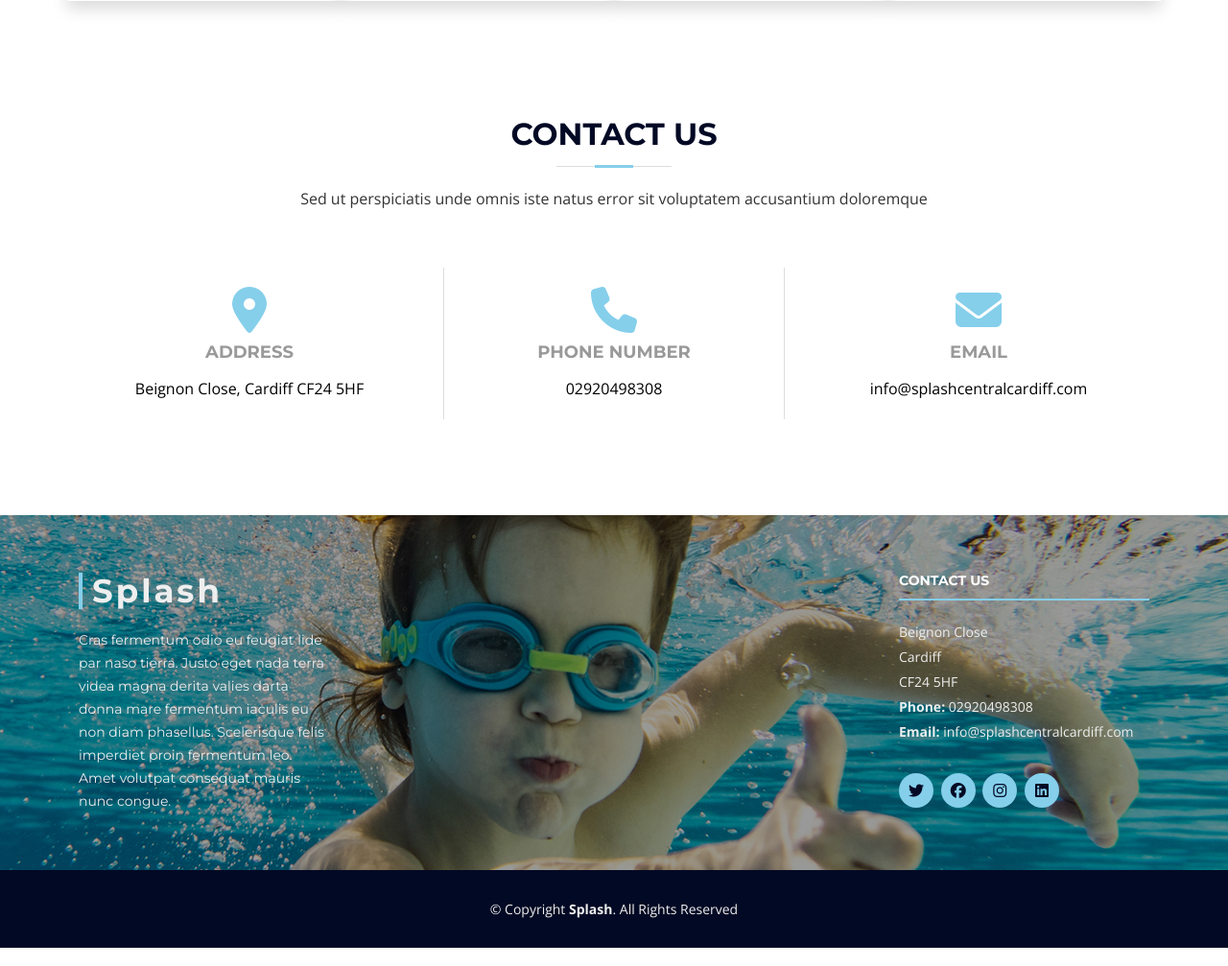
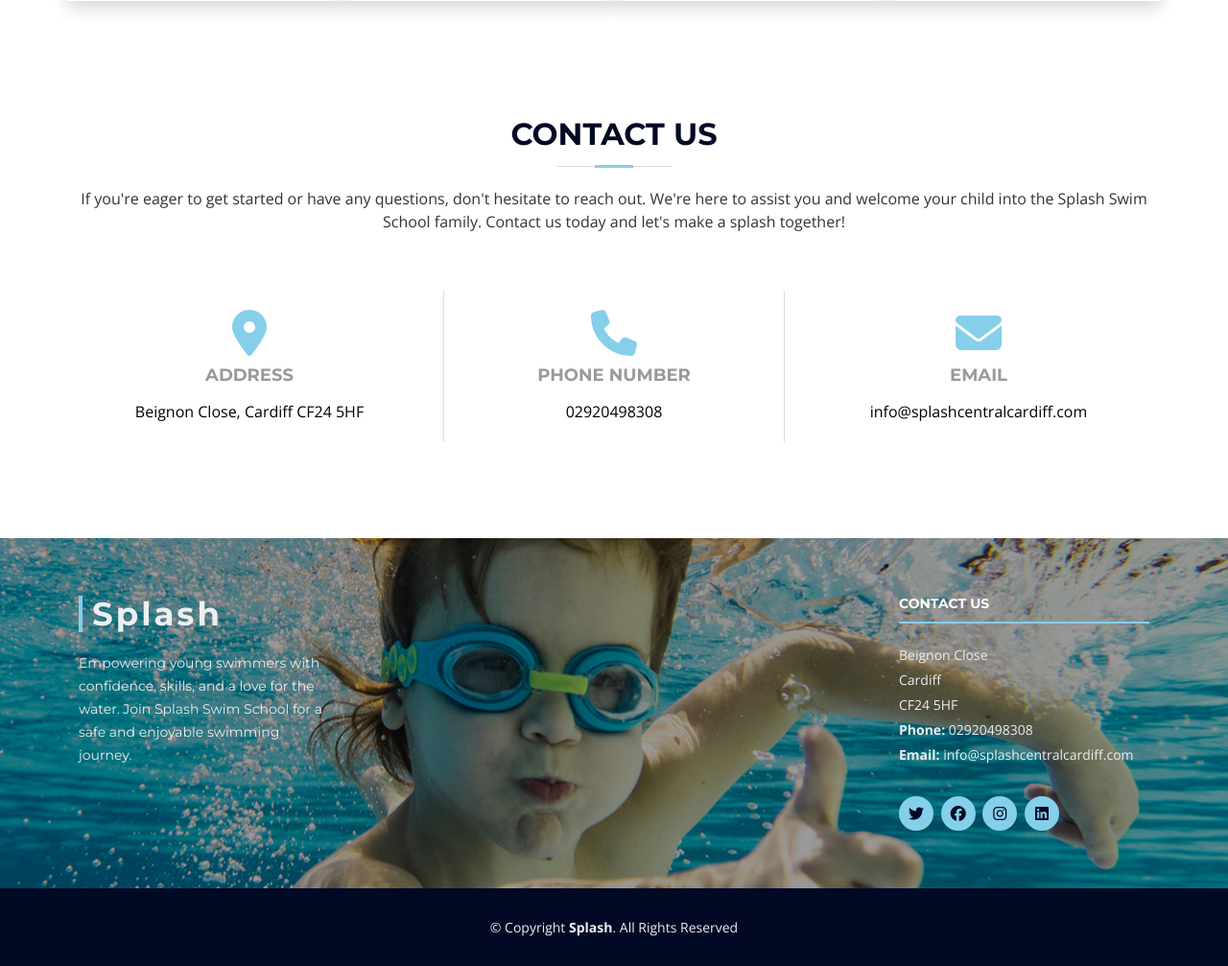
Before and after one commit to PhilEllis/Splash_Swim_School, a Django app: page / in a window 1280 px wide. Shown: the part 4243-5250 px from the top of the page at 96% size. Run offline with Django 3.2, Linux system fonts and the light colour scheme; some libraries are stand-ins or nearby versions.

Commit message:
Feat!: Base contact and footer content

```diff
--- a/templates/base.html
+++ b/templates/base.html
@@ -190,7 +190,7 @@
 
         <div class="section-header">
           <h3>Contact Us</h3>
-          <p>Sed ut perspiciatis unde omnis iste natus error sit voluptatem accusantium doloremque</p>
+          <p>If you're eager to get started or have any questions, don't hesitate to reach out. We're here to assist you and welcome your child into the Splash Swim School family. Contact us today and let's make a splash together!</p>
         </div>
 
         <div class="row contact-info">
@@ -238,7 +238,7 @@
 
           <div class="col-lg-3 col-md-6 footer-info">
             <h3>Splash</h3>
-            <p>Cras fermentum odio eu feugiat lide par naso tierra. Justo eget nada terra videa magna derita valies darta donna mare fermentum iaculis eu non diam phasellus. Scelerisque felis imperdiet proin fermentum leo. Amet volutpat consequat mauris nunc congue.</p>
+            <p>Empowering young swimmers with confidence, skills, and a love for the water. Join Splash Swim School for a safe and enjoyable swimming journey.</p>
           </div>
 
           <div class="col-lg-3 col-md-6 footer-links">
```
